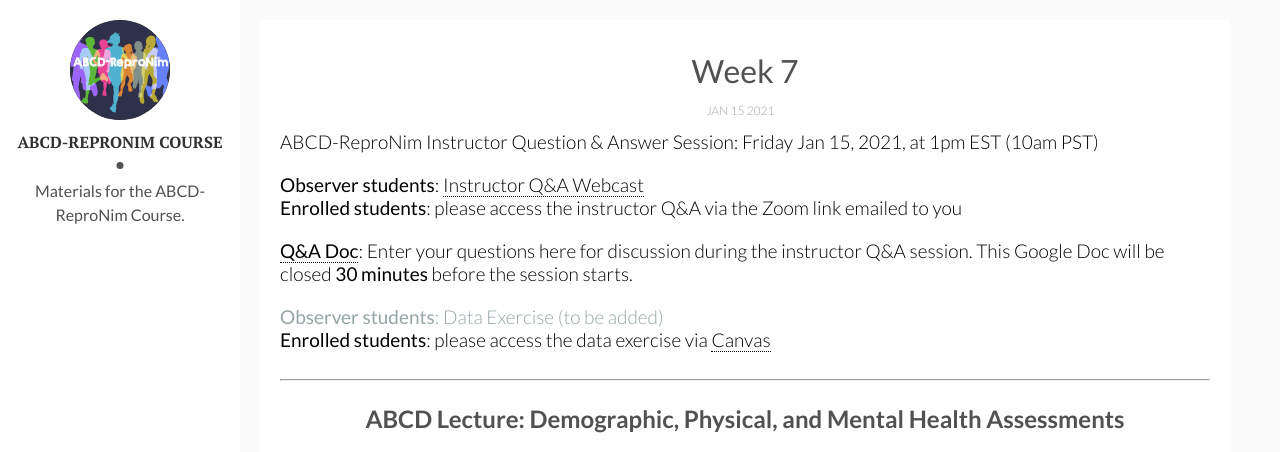
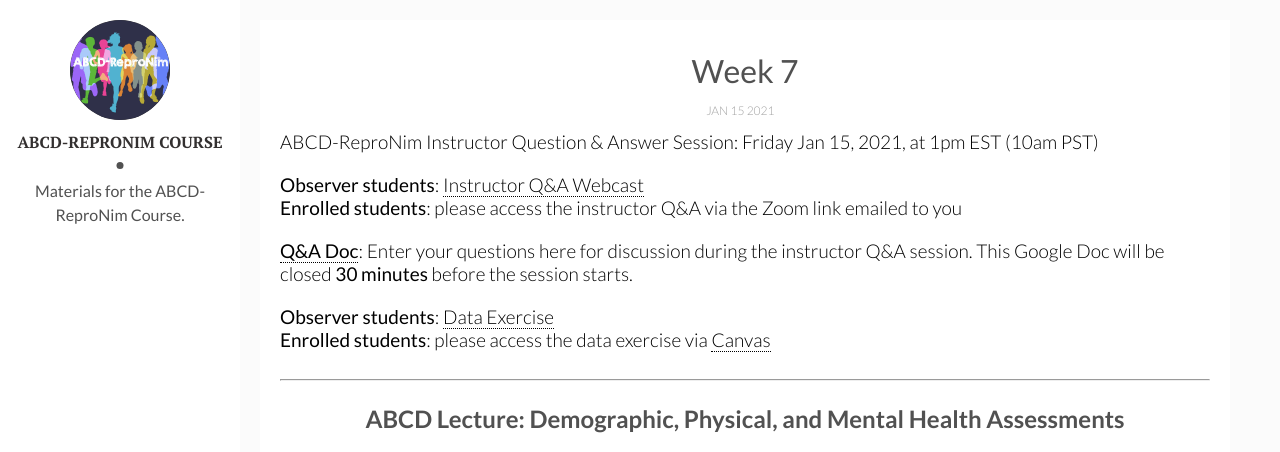
Before and after one commit to ABCD-ReproNim/materials, a Jekyll site: the page built from _posts/2021-01-15-week-7.md, in a window 1280 px wide and 900 px high, cut to the strip 0-452 px from the top of the window. Built offline with Jekyll 4.4.1, drawn with Linux system fonts in a browser that asks for light colours; part of the change alters nothing that is shown.

```diff
--- a/_posts/2021-01-15-week-7.md
+++ b/_posts/2021-01-15-week-7.md
@@ -20,6 +20,6 @@ repronim_reading_links: ["https://pubmed.ncbi.nlm.nih.gov/28053326/",
 repronim_reading_names: ["Scanning the horizon: towards transparent and reproducible neuroimaging research", "Power failure: why small sample size undermines the reliability of neuroscience", "Choosing Prediction Over Explanation in Psychology: Lessons From Machine Learning"]
 
 qa_doc: https://docs.google.com/document/d/1I4_bFKG4OJTR9sPm7F6mGR9ENrx-C5YbAG5GsnBEH5o/edit?usp=sharing
-exercises:
+exercises: https://docs.google.com/forms/d/e/1FAIpQLSdAqZj06D6F7mlpe-XPR53d_wuiOn1zNX-TljpYPidxUXz9Eg/viewform?usp=sf_link
 qa_video:
 ---
```
